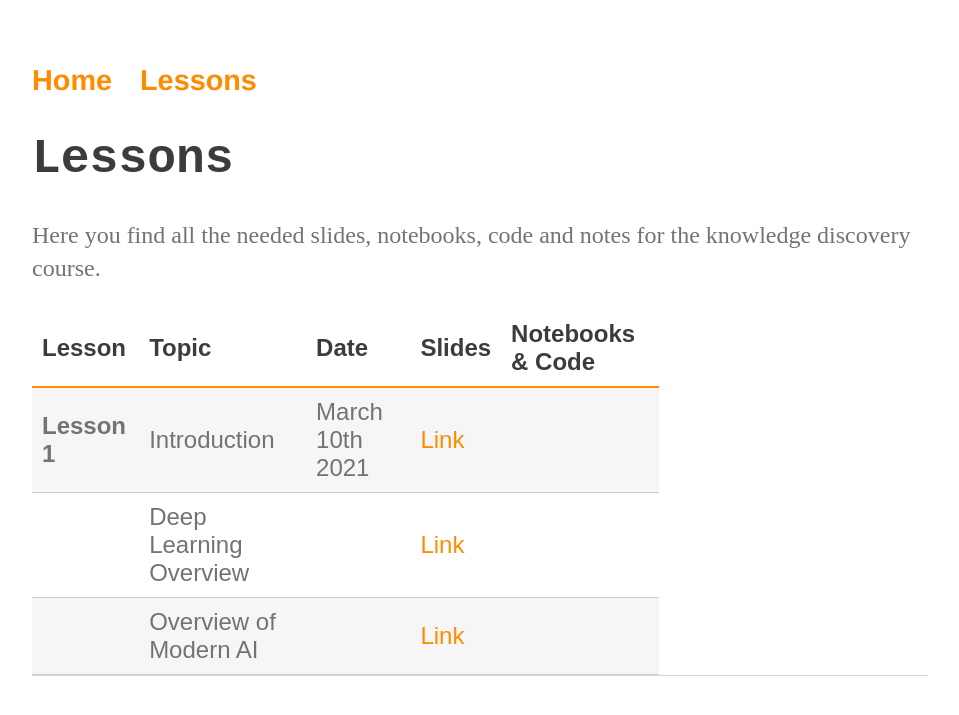
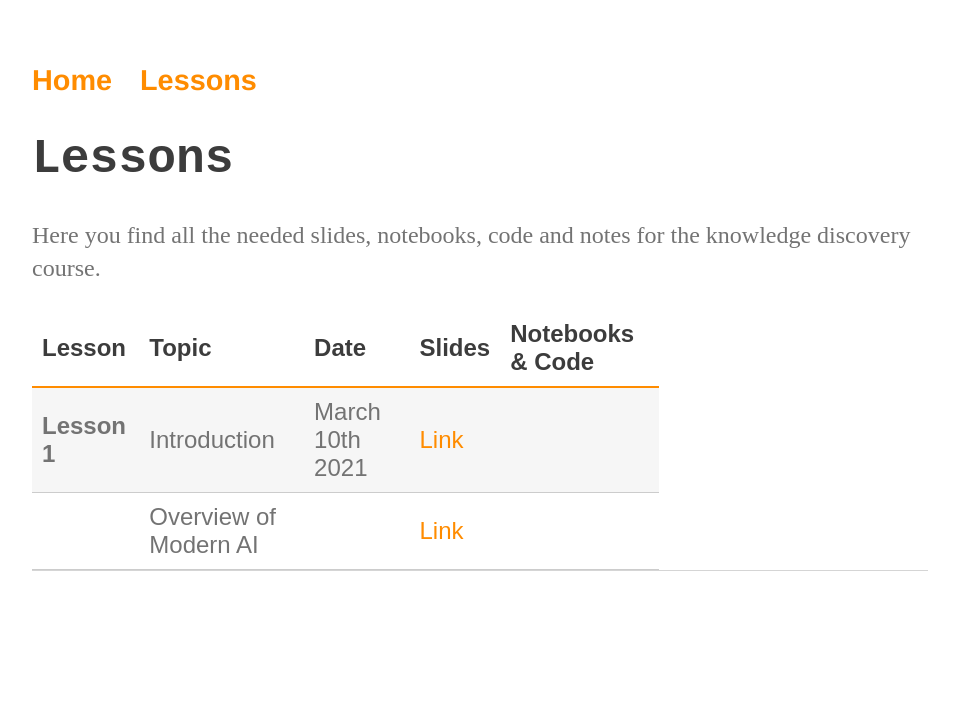
Before and after one commit to perceivelab/knowledge-discovery-course, a Jekyll site: the page built from lezioni.md, in a window 1280 px wide. Shown: the top 715 px of the page, without its empty margins (160-1119 px from the left). Built offline with Jekyll 4.4.1, drawn with Linux system fonts in a browser that asks for light colours; our own code applies the rules of GitHub Pages for plain Markdown files.

Commit message:
Update lezioni.md

```diff
--- a/lezioni.md
+++ b/lezioni.md
@@ -5,7 +5,6 @@ Here you find all the needed slides, notebooks, code and notes for the knowledge
 | Lesson | Topic | Date | Slides | Notebooks & Code |
 |---------|-----------|------|--------|------------------|
 | **Lesson 1**  | Introduction | March 10th 2021 | [Link](https://drive.google.com/file/d/1PrZxICwa4Uj-dUEPZhd-3zOQNfyXmj03/view?usp=sharing) |  |
-|  | Deep Learning Overview |   | [Link](https://drive.google.com/file/d/1Pw-DT7vOfvoyd1FpnGTW5tEKhxsHGvZq/view?usp=sharing) |  |
 |  | Overview of Modern AI |   | [Link](https://drive.google.com/file/d/1ufIwXL9V-UCbczuzddBsF8nRnop6gEVW/view?usp=sharing) |  |
 
 
```
